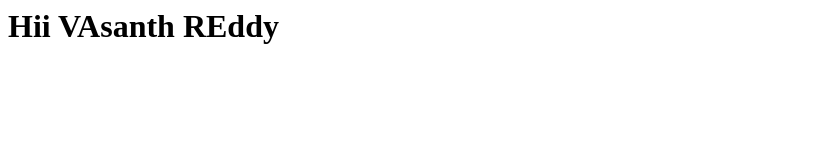
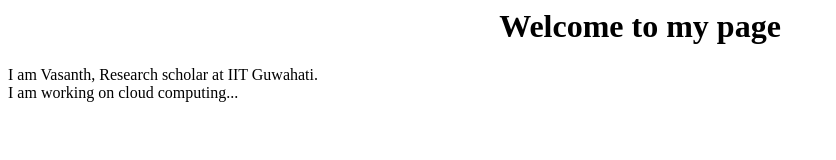
Before and after one commit to Vasanthsunny/Vasanth, a plain HTML site: page index.html in a window 1280 px wide. Shown: the whole page, without its empty margins (0-836 px from the left). Drawn offline with Linux system fonts and the light colour scheme.

Commit message:
Update index.html

```diff
--- a/index.html
+++ b/index.html
@@ -1,5 +1,11 @@
 <html>
+<head>
+<center> <h1>Welcome to my page</h1></center>
+</head>
 <body>
-<h1> Hii VAsanth REddy</h1>
+I am Vasanth, Research scholar at IIT Guwahati.
+<br>
+I am working on cloud computing...
 </body>
+
 </html>
```
